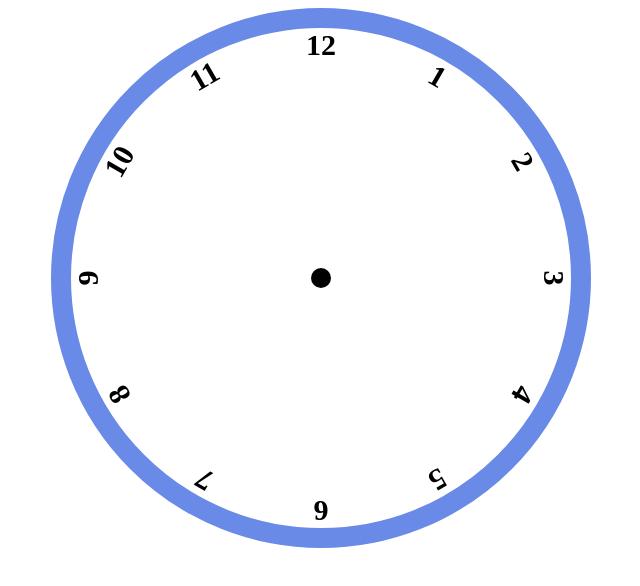
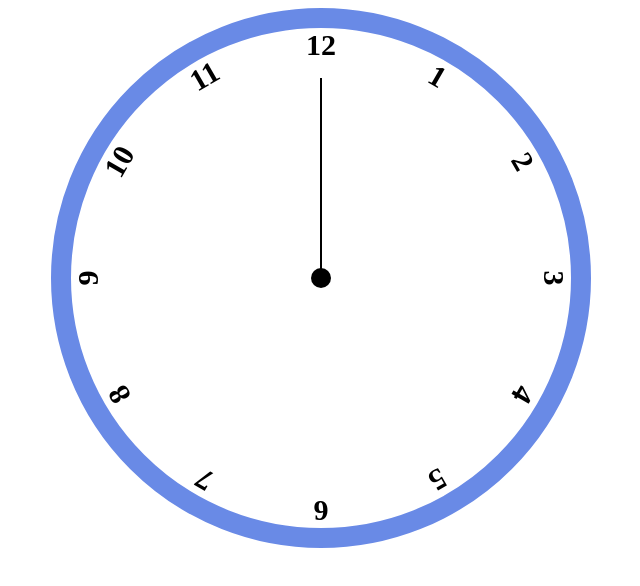
Before and after one commit to kartavya99/analog-clock, a plain HTML site: page index.html in a window 1280 px wide. Shown: the whole page, without its empty margins (319-959 px from the left). Drawn offline with Linux system fonts and the light colour scheme.

Commit message:
updated seconds hand

```diff
--- a/assets/css/style.css
+++ b/assets/css/style.css
@@ -53,3 +53,26 @@
 .hour-10{--rotation: 300deg;}
 .hour-11{--rotation: 330deg;}
 .hour-12{--rotation: 0deg;}
+
+.second-hand-wrapper{
+    width : 400px;
+    height: 400px;
+    /* background-color: lightblue; */
+    position: absolute;
+    top: 50px;
+    left: 50px;
+    border-radius: 50%;
+}
+
+.second-hand{
+    position: relative;
+}
+
+.second-hand{
+    width: 2px;
+    height: 200px;
+    background-color: black;
+    position: absolute;
+    left: 199px;
+    /* 199px = (second.hand.wrapper(400px) - second.hand.width(2px) / 2 */
+}
```
